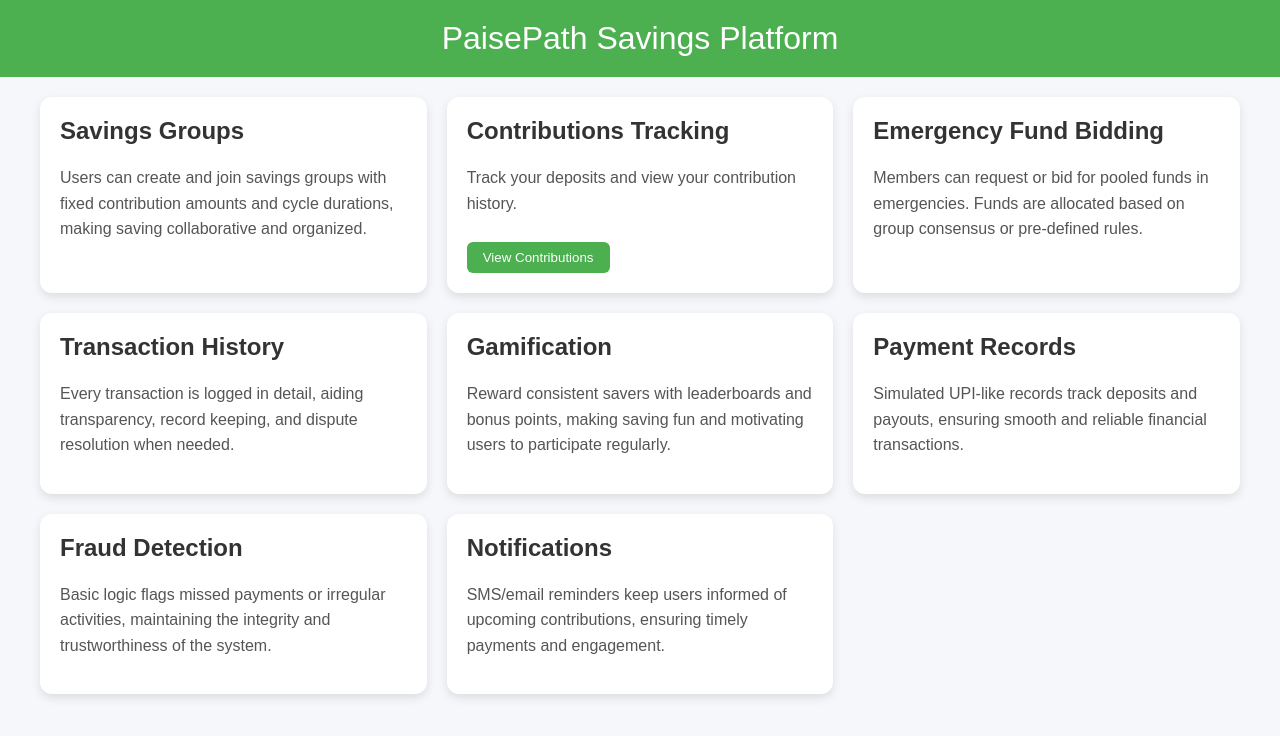
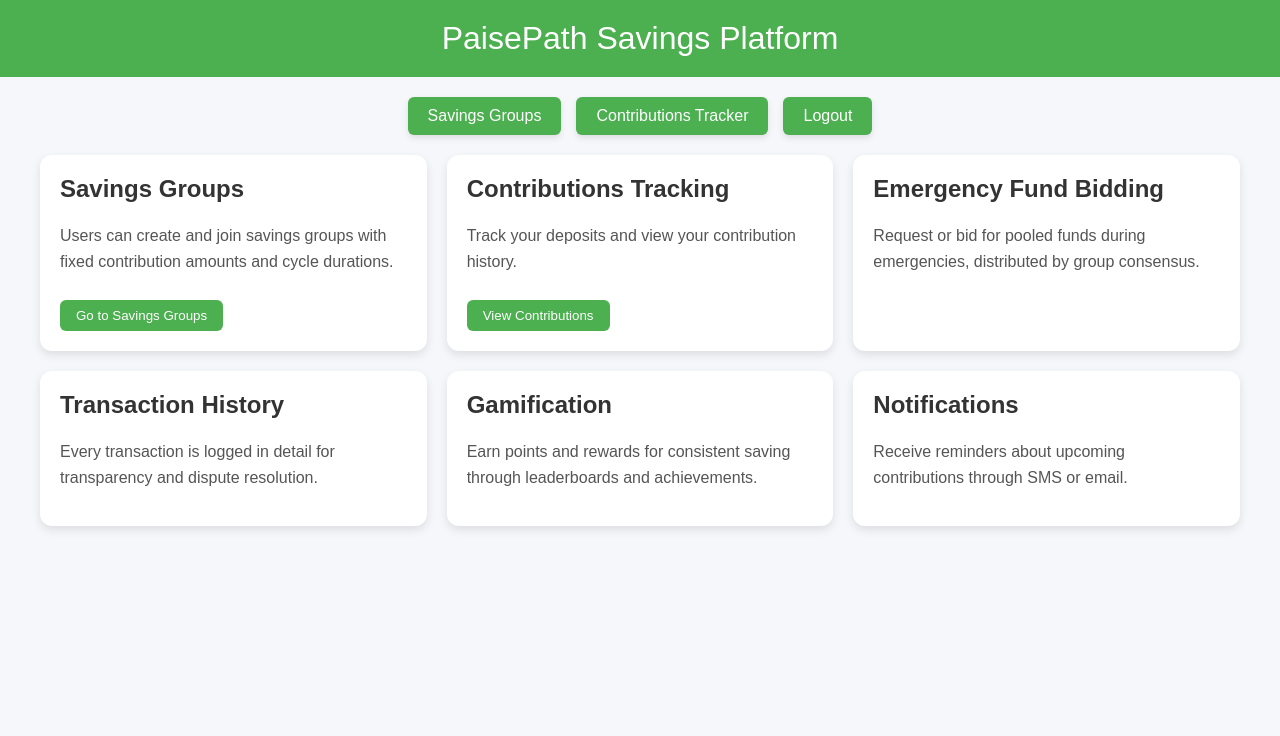
Before and after one commit to annumd/paisepath2, a plain HTML site: page features.html in a window 1280 px wide. Drawn offline with Linux system fonts and the light colour scheme.

Commit message:
Update features.html

```diff
--- a/features.html
+++ b/features.html
@@ -17,9 +17,29 @@
             padding: 20px 0;
             font-size: 2em;
         }
+        .top-buttons {
+            display: flex;
+            justify-content: center;
+            margin: 20px 0;
+            gap: 15px;
+        }
+        .top-buttons button {
+            padding: 10px 20px;
+            background: #4CAF50;
+            color: white;
+            border: none;
+            border-radius: 6px;
+            cursor: pointer;
+            font-size: 1em;
+            box-shadow: 0 3px 6px rgba(0,0,0,0.1);
+            transition: background 0.3s ease;
+        }
+        .top-buttons button:hover {
+            background: #45a049;
+        }
         .container {
             max-width: 1200px;
-            margin: 20px auto;
+            margin: 10px auto;
             padding: 0 20px;
         }
         .features-grid {
@@ -37,7 +57,7 @@
         .feature-card:hover { transform: translateY(-5px); }
         .feature-card h2 { margin-top: 0; color: #333; font-size: 1.5em; }
         .feature-card p { color: #555; line-height: 1.6; }
-        button {
+        .feature-card button {
             padding: 8px 16px;
             background: #4CAF50;
             color: white;
@@ -46,47 +66,52 @@
             cursor: pointer;
             margin-top: 10px;
         }
-        button:hover { background: #45a049; }
+        .feature-card button:hover { background: #45a049; }
     </style>
 </head>
 <body>
 
 <header>PaisePath Savings Platform</header>
 
+<!-- 🚀 Added Top Navigation Buttons -->
+<div class="top-buttons">
+    <button onclick="location.href='savings.html'">Savings Groups</button>
+    <button onclick="location.href='contributions.html'">Contributions Tracker</button>
+    <button onclick="location.href='login.html'">Logout</button>
+</div>
+
 <div class="container">
     <div class="features-grid">
         <div class="feature-card">
             <h2>Savings Groups</h2>
-            <p>Users can create and join savings groups with fixed contribution amounts and cycle durations, making saving collaborative and organized.</p>
+            <p>Users can create and join savings groups with fixed contribution amounts and cycle durations.</p>
+            <button onclick="location.href='savings.html'">Go to Savings Groups</button>
         </div>
+
         <div class="feature-card">
             <h2>Contributions Tracking</h2>
             <p>Track your deposits and view your contribution history.</p>
             <button onclick="location.href='contributions.html'">View Contributions</button>
         </div>
+
         <div class="feature-card">
             <h2>Emergency Fund Bidding</h2>
-            <p>Members can request or bid for pooled funds in emergencies. Funds are allocated based on group consensus or pre-defined rules.</p>
+            <p>Request or bid for pooled funds during emergencies, distributed by group consensus.</p>
         </div>
+
         <div class="feature-card">
             <h2>Transaction History</h2>
-            <p>Every transaction is logged in detail, aiding transparency, record keeping, and dispute resolution when needed.</p>
+            <p>Every transaction is logged in detail for transparency and dispute resolution.</p>
         </div>
+
         <div class="feature-card">
             <h2>Gamification</h2>
-            <p>Reward consistent savers with leaderboards and bonus points, making saving fun and motivating users to participate regularly.</p>
+            <p>Earn points and rewards for consistent saving through leaderboards and achievements.</p>
         </div>
-        <div class="feature-card">
-            <h2>Payment Records</h2>
-            <p>Simulated UPI-like records track deposits and payouts, ensuring smooth and reliable financial transactions.</p>
-        </div>
-        <div class="feature-card">
-            <h2>Fraud Detection</h2>
-            <p>Basic logic flags missed payments or irregular activities, maintaining the integrity and trustworthiness of the system.</p>
-        </div>
+
         <div class="feature-card">
             <h2>Notifications</h2>
-            <p>SMS/email reminders keep users informed of upcoming contributions, ensuring timely payments and engagement.</p>
+            <p>Receive reminders about upcoming contributions through SMS or email.</p>
         </div>
     </div>
 </div>
```
